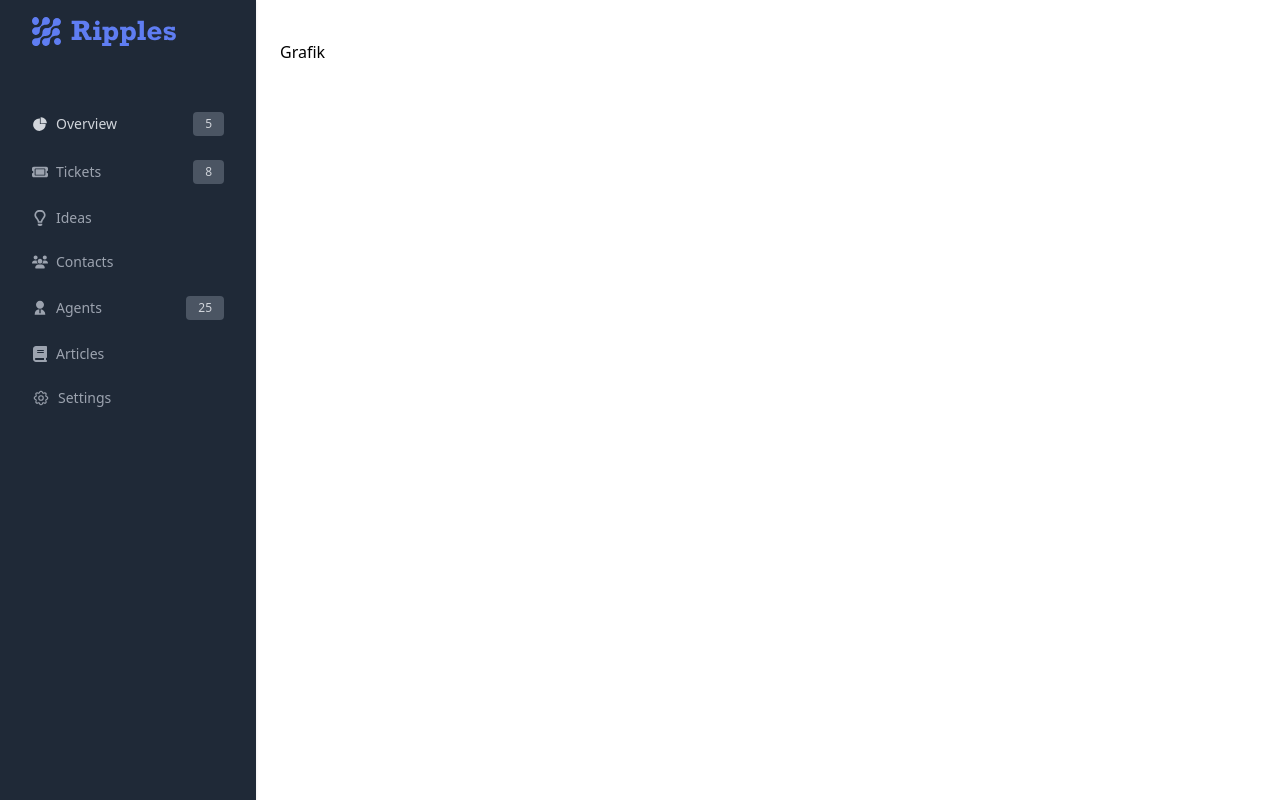
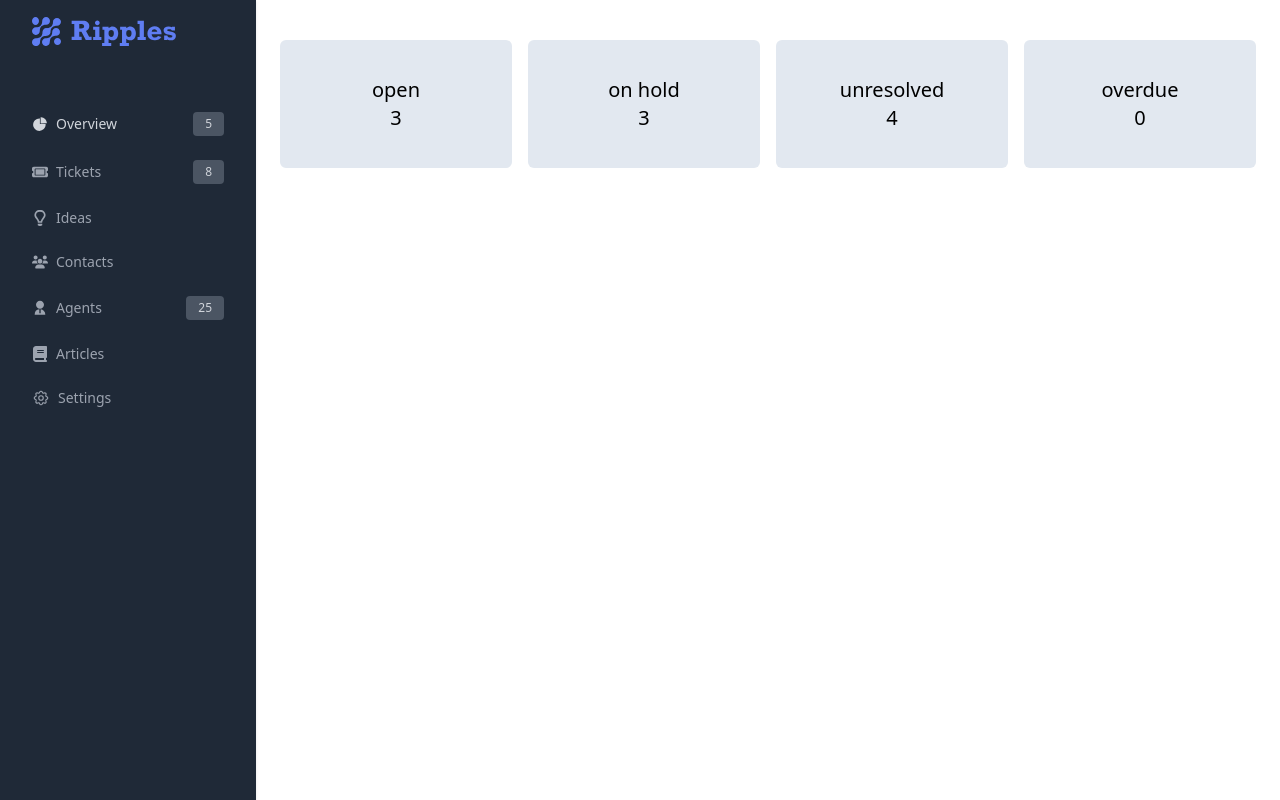
Before and after one commit to ainunnfh/technical-test-sekawan-media, a React (Create React App) app: page / in a window 1280 px wide. Built offline with nearby package versions, Linux system fonts and the light colour scheme; data requests are answered from the project's data file.

Commit message:
🆙update (app): usage overview comp

```diff
--- a/src/App.tsx
+++ b/src/App.tsx
@@ -1,8 +1,7 @@
-import React from "react";
-import logo from "./logo.svg";
 import "./App.css";
 import Sidebar from "./components/Sidebar";
 import { userDummy } from "./constans/DummyData";
+import Overview from "./components/dashboard/Overview";
 
 interface IUser {
   name: string;
@@ -14,7 +13,8 @@ const userAdmin = userDummy.find((user) => user.role === "Admin");
 // console.log(userAdmin);
 
 function App({ email }: IUser) {
-  return <Sidebar email={email}>Grafik</Sidebar>;
+  return <Sidebar email={email}><Overview/>
+  </Sidebar>;
 }
 
 export default App;
```
